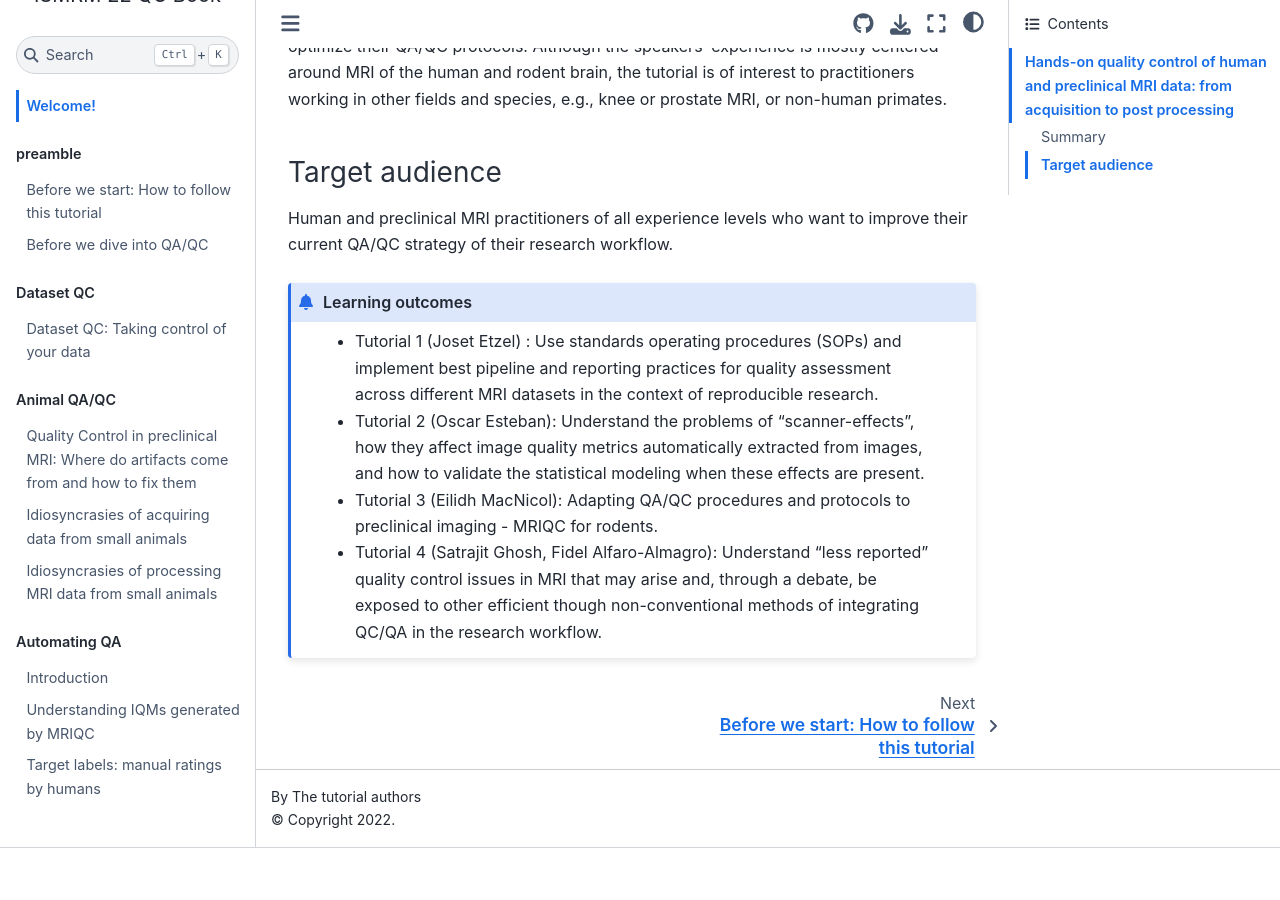
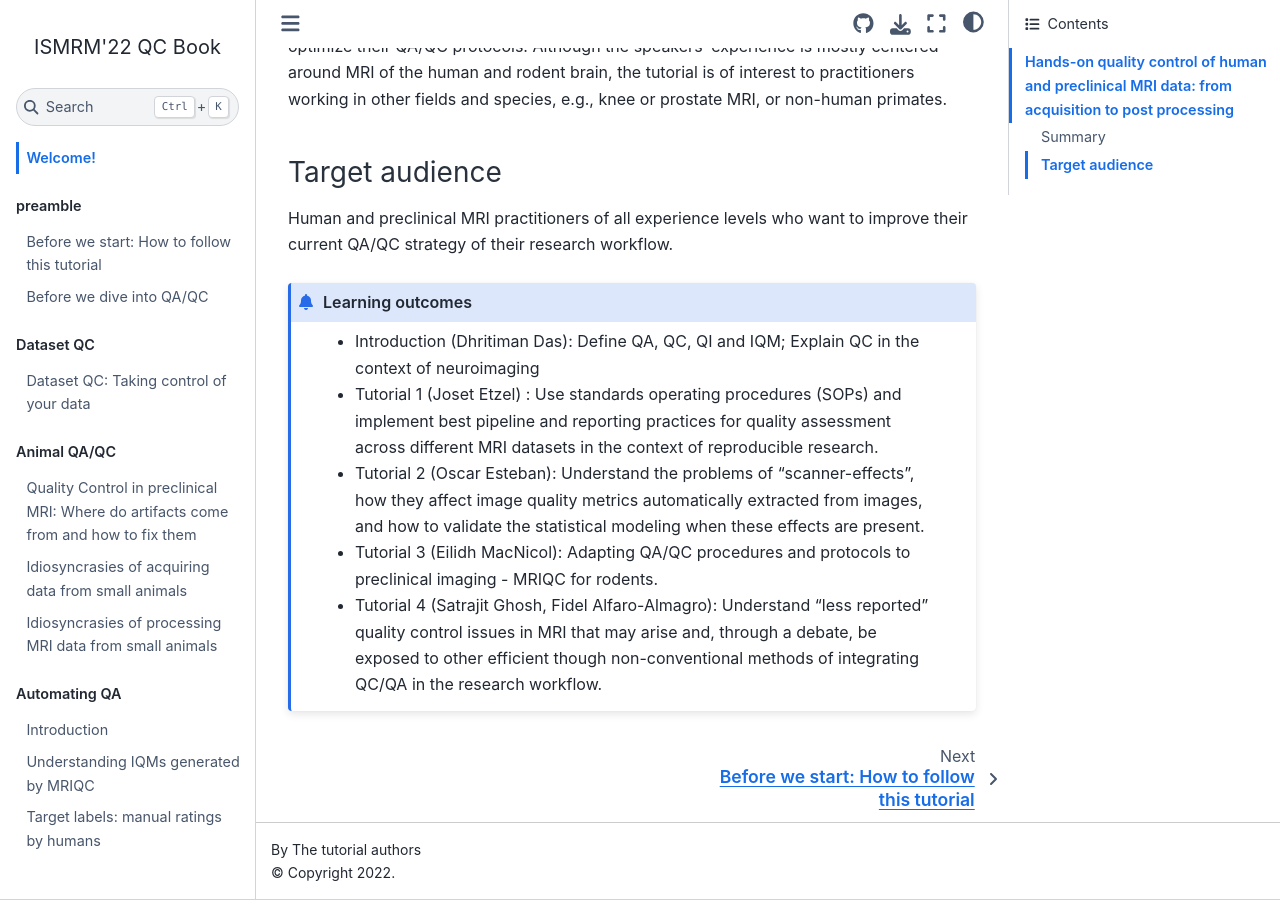
Before and after one commit to nipreps/qc-book, a Jupyter Book: the page built from docs/welcome.md, in a window 1280 px wide and 900 px high, scrolled down 702 px. Built offline with Jupyter Book 1.0.4 settings and Sphinx 7.4.7 and the Sphinx Book theme 1.1.4, drawn with Linux system fonts in a browser that asks for light colours; pages that are not in the unit, such as notebooks, are missing from menus; before the commit the page ends 1550 px from its top, so only the background shows below that.

Commit message:
Update welcome.md

````diff
--- a/docs/welcome.md
+++ b/docs/welcome.md
@@ -22,6 +22,7 @@ working in other fields and species, e.g., knee or prostate MRI, or non-human pr
 Human and preclinical MRI practitioners of all experience levels who want to improve their current QA/QC strategy of their research workflow.
 
 ```{admonition} Learning outcomes
+- Introduction (Dhritiman Das): Define QA, QC, QI and IQM; Explain QC in the context of neuroimaging
 - Tutorial 1 (Joset Etzel) : Use standards operating procedures (SOPs) and implement best pipeline and reporting practices for quality assessment across different MRI datasets in the context of reproducible research.
 - Tutorial 2 (Oscar Esteban): Understand the problems of “scanner-effects”, how they affect image quality metrics automatically extracted from images, and how to validate the statistical modeling when these effects are present.
 - Tutorial 3 (Eilidh MacNicol): Adapting QA/QC procedures and protocols to preclinical imaging - MRIQC for rodents.
````
